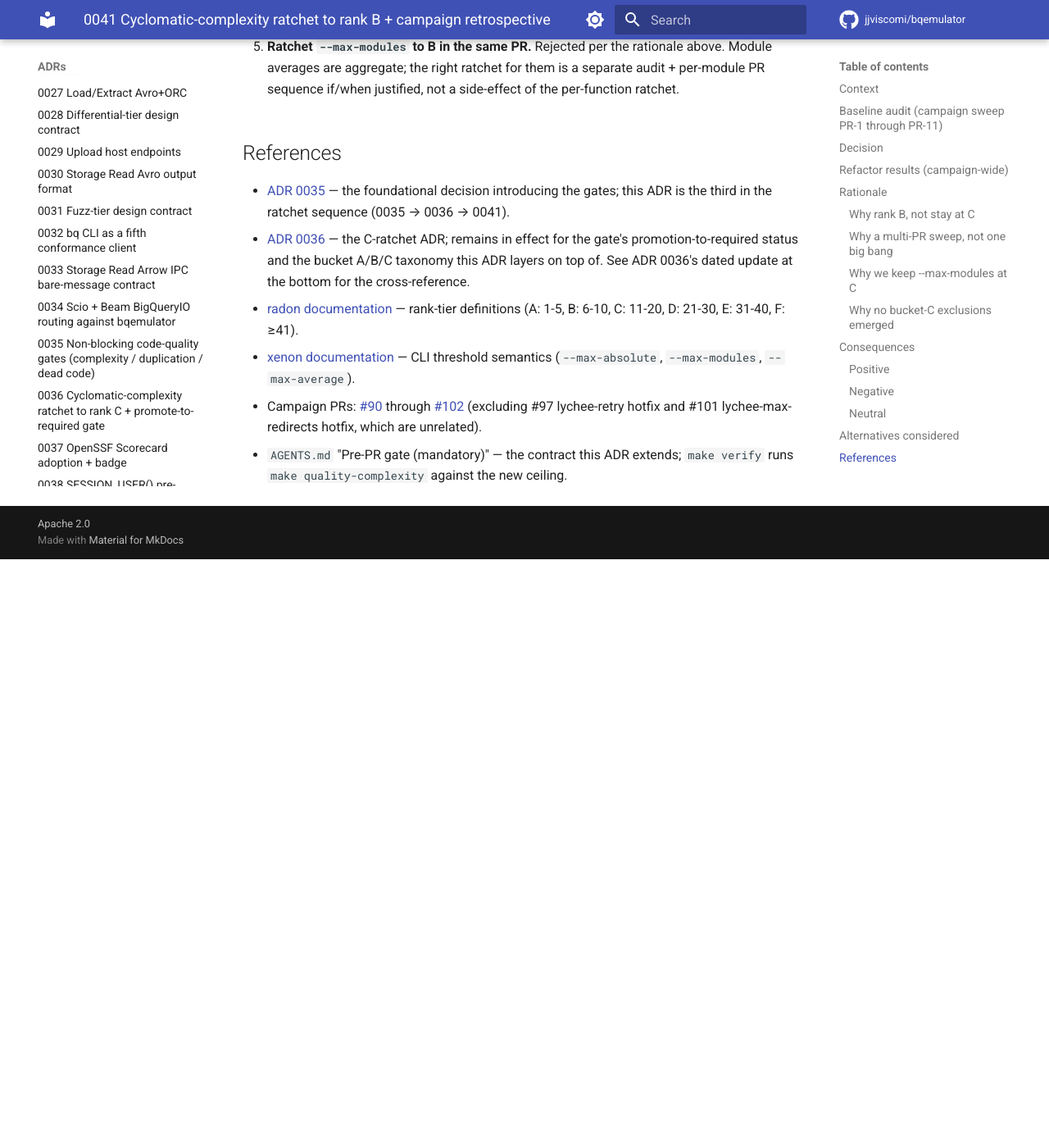
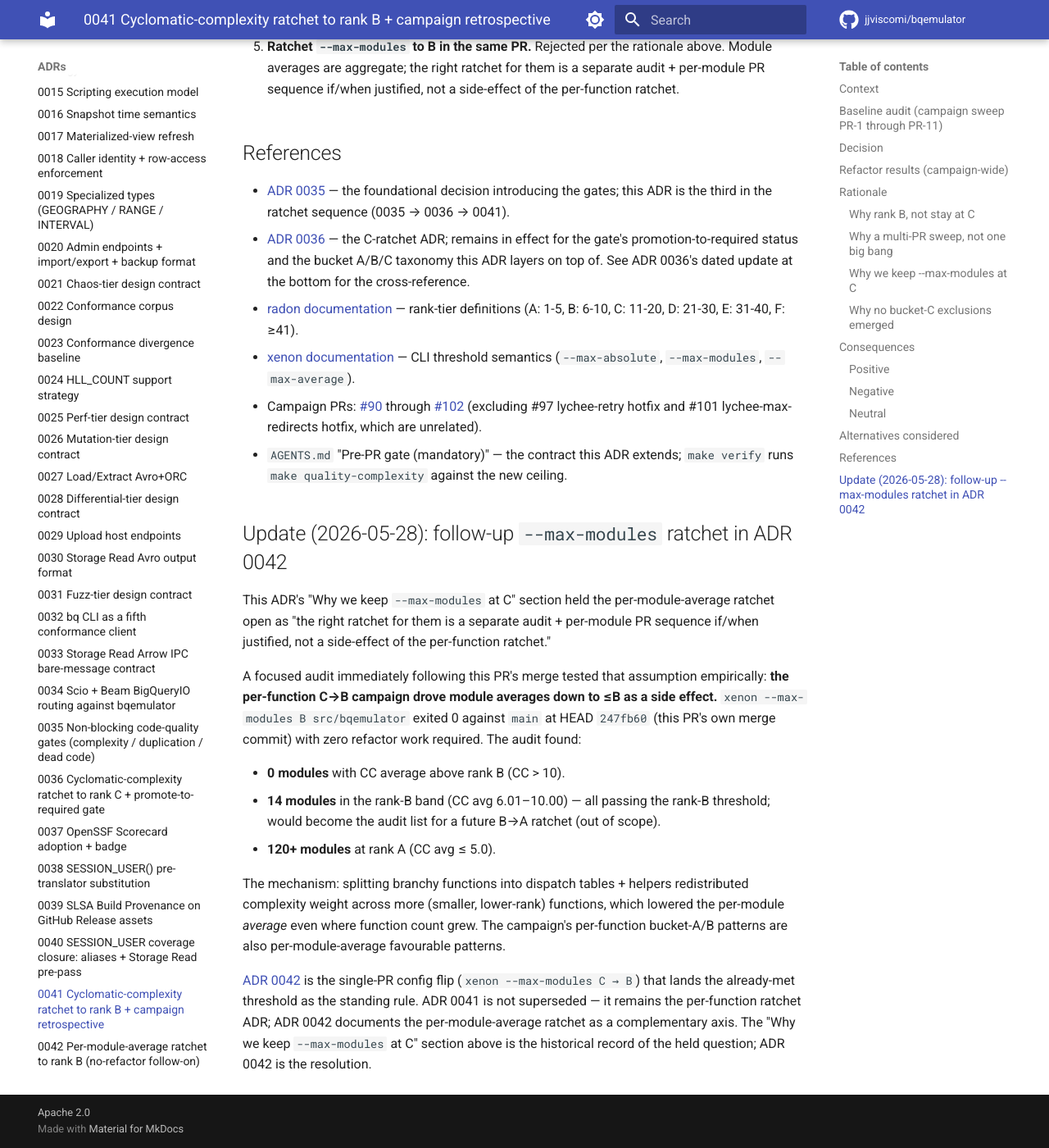
Before and after one commit to jjviscomi/bqemulator, an MkDocs documentation site: the page built from docs/adr/0041-complexity-ratchet-to-b.md, in a window 1280 px wide and 1400 px high, scrolled down 7762 px. Shown: the whole window at 82% size. Built offline with MkDocs 1.6.1 and Material for MkDocs 9.7.7, drawn with Linux system fonts in a browser that asks for light colours; comment, search, counter and statistics services are not loaded; the version menu is left out; before the commit the page ends 8444 px from its top, so only the background shows below that.

Commit message:
build(complexity): ratchet xenon --max-modules from C to B + ADR 0042 (#104)
The per-function C→B ratchet campaign (PR-1 through PR-11; gate flip
in PR-12 / #103) drove per-module averages down to ≤B as a side
effect. ``xenon --max-absolute B --max-modules B --max-average A
src/bqemulator`` already exits 0 against ``main`` at HEAD
``247fb60``; this PR is the single-line config flip that lands the
already-met threshold as the standing rule.

Audit data:

* 0 modules above rank B (CC avg > 10) — confirmed by xenon exit 0.
* 14 modules in rank-B band (CC avg 6.01-10.00) — all passing the
  new B-gate; constitute the future B→A audit list (out of scope).
* 120+ modules at rank A (CC avg ≤ 5.0).

Changes:

* ``Makefile`` — flip ``xenon --max-modules C → B``; update target
  docstring + wiring-status comment header to reflect the per-module
  ratchet via ADR 0042 (joining ADR 0036 / 0041 for the per-function
  axis).
* ``.github/workflows/code-quality.yml`` — update the file-level
  description, the per-step comment, and the workflow-summary table
  to reference ADR 0042. The Quality-gate failure condition now
  reads ``function above rank B OR module whose average exceeds
  rank B``.
* ``docs/adr/0041-complexity-ratchet-to-b.md`` — append dated
  ``Update (2026-05-28): follow-up --max-modules ratchet in
  ADR 0042`` section. ADR 0041's "Why we keep --max-modules at C"
  section becomes the historical record of the held question;
  ADR 0042 is the resolution.
* ``docs/adr/0042-module-ceiling-ratchet-to-b.md`` — NEW. Documents
  the audit (xenon dry-run, per-module distribution, 14-module
  rank-B watch list), the decision (single-PR config flip, no
  refactor required), rationale (campaign side-effect drove
  averages down; why no refactor needed; why defer --max-modules
  B→A to a future audit), consequences (positive / negative /
  neutral), alternatives considered, and references.
* ``mkdocs.yml`` — register ADR 0042 in the ADRs nav.

Validation:

* ``make quality-complexity`` (the new B/B/A gate) passes cleanly.
* ``mkdocs build --strict`` builds the site with ADR 0042 indexed.
* Full ``make verify`` chain green: lint + complexity + 266 unit /
  integration tests + 99.4% coverage + matrices + docker-build +
  e2e × 5 clients (Python / Node / Go / Java / bq-CLI) + docs strict.

No code changes — pure config + docs ratchet. CHANGELOG entry
deferred to release time per the project's release-time-authored
CHANGELOG policy.

```diff
--- a/docs/adr/0041-complexity-ratchet-to-b.md
+++ b/docs/adr/0041-complexity-ratchet-to-b.md
@@ -365,3 +365,36 @@
 * `AGENTS.md` "Pre-PR gate (mandatory)" — the contract this ADR
   extends; `make verify` runs `make quality-complexity` against
   the new ceiling.
+
+## Update (2026-05-28): follow-up `--max-modules` ratchet in ADR 0042
+
+This ADR's "Why we keep `--max-modules` at C" section held the
+per-module-average ratchet open as "the right ratchet for them is a
+separate audit + per-module PR sequence if/when justified, not a
+side-effect of the per-function ratchet."
+
+A focused audit immediately following this PR's merge tested that
+assumption empirically: **the per-function C→B campaign drove module
+averages down to ≤B as a side effect.** `xenon --max-modules B
+src/bqemulator` exited 0 against `main` at HEAD `247fb60` (this PR's
+own merge commit) with zero refactor work required. The audit found:
+
+* **0 modules** with CC average above rank B (CC > 10).
+* **14 modules** in the rank-B band (CC avg 6.01–10.00) — all
+  passing the rank-B threshold; would become the audit list for a
+  future B→A ratchet (out of scope).
+* **120+ modules** at rank A (CC avg ≤ 5.0).
+
+The mechanism: splitting branchy functions into dispatch tables +
+helpers redistributed complexity weight across more (smaller,
+lower-rank) functions, which lowered the per-module *average* even
+where function count grew. The campaign's per-function bucket-A/B
+patterns are also per-module-average favourable patterns.
+
+[ADR 0042](0042-module-ceiling-ratchet-to-b.md) is the single-PR
+config flip (`xenon --max-modules C → B`) that lands the
+already-met threshold as the standing rule. ADR 0041 is not
+superseded — it remains the per-function ratchet ADR; ADR 0042
+documents the per-module-average ratchet as a complementary axis.
+The "Why we keep `--max-modules` at C" section above is the
+historical record of the held question; ADR 0042 is the resolution.
--- a/mkdocs.yml
+++ b/mkdocs.yml
@@ -226,6 +226,7 @@
       - "0039 SLSA Build Provenance on GitHub Release assets": adr/0039-artifact-attestations.md
       - "0040 SESSION_USER coverage closure: aliases + Storage Read pre-pass": adr/0040-session-user-coverage-closure.md
       - "0041 Cyclomatic-complexity ratchet to rank B + campaign retrospective": adr/0041-complexity-ratchet-to-b.md
+      - "0042 Per-module-average ratchet to rank B (no-refactor follow-on)": adr/0042-module-ceiling-ratchet-to-b.md
   - RFCs: rfcs/README.md
   - Examples:
       - Overview: examples/README.md
```
Also changed, not shown: docs/adr/0042-module-ceiling-ratchet-to-b.md (added, +231 -0 lines), 2 other files.
